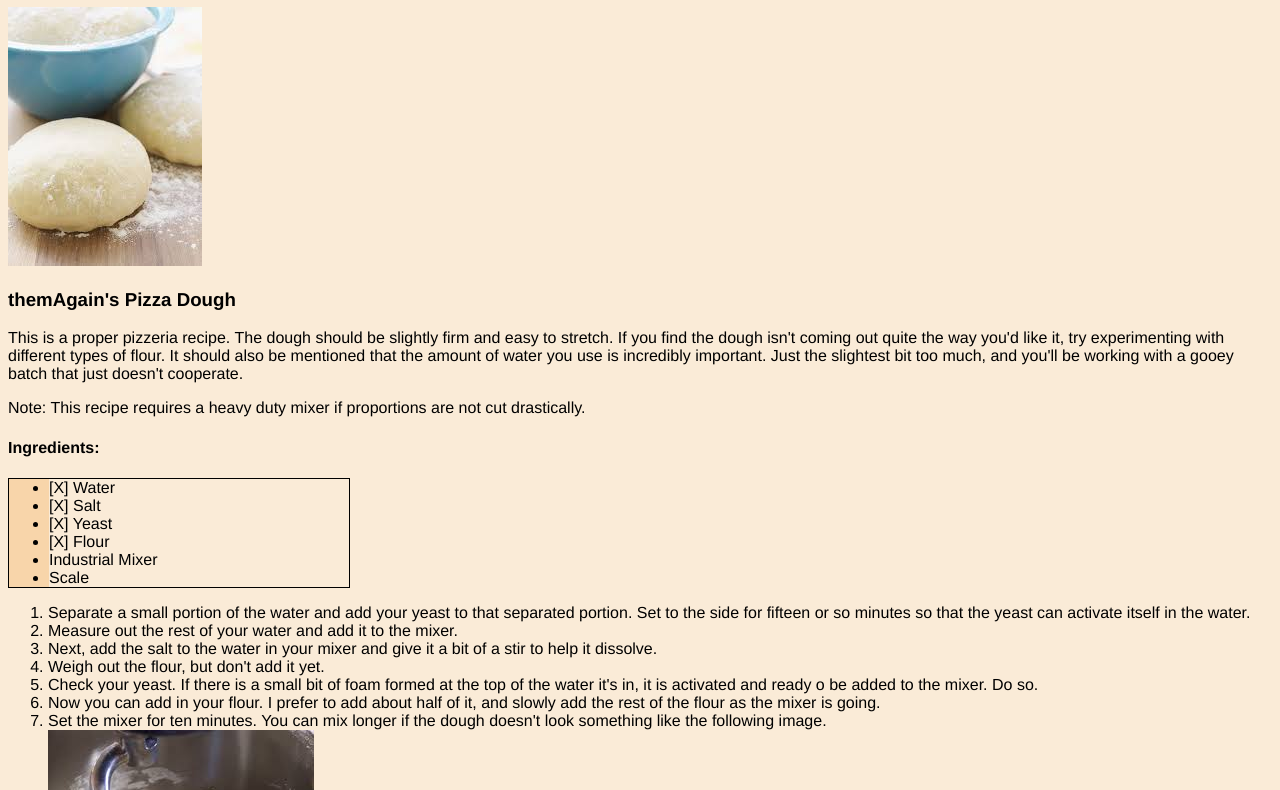
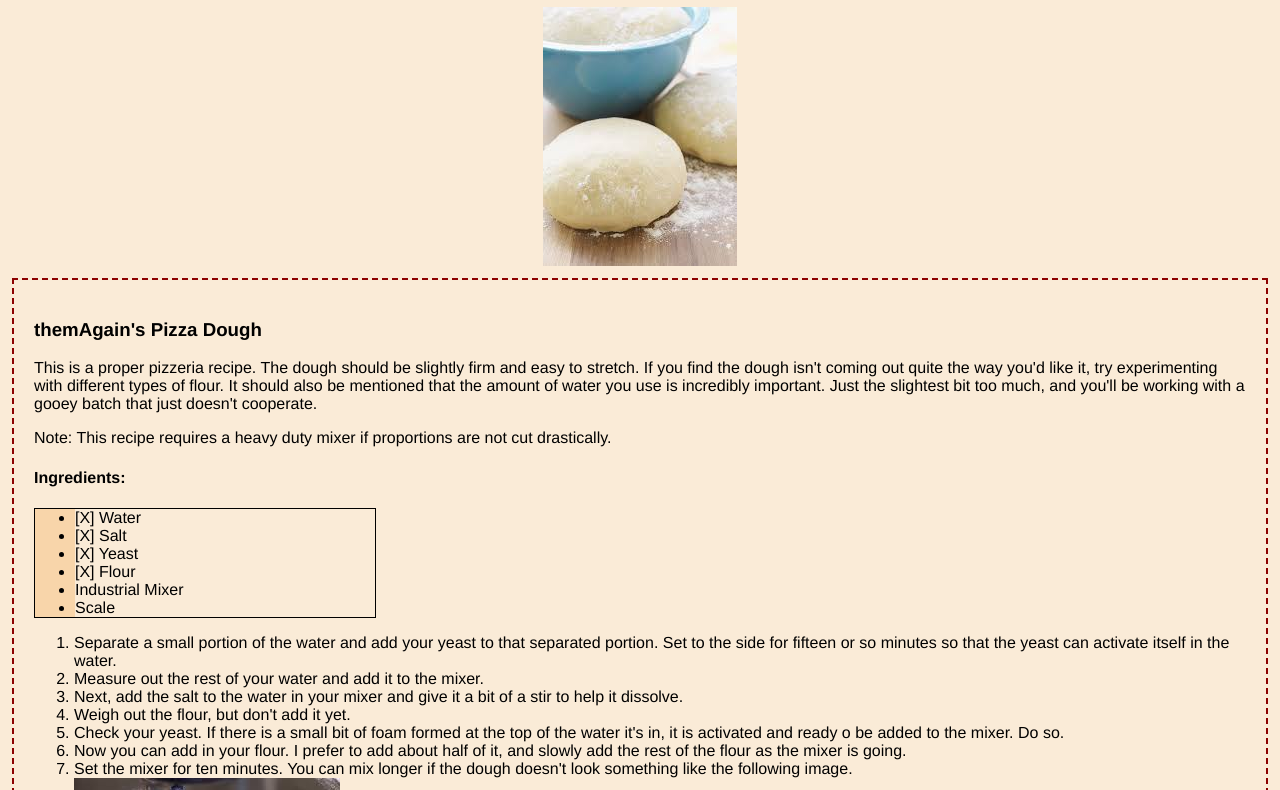
Before and after one commit to themAgain/odin-recipes, a plain HTML site: page recipes/pizza-dough.html in a window 1280 px wide. Shown: the part 103-893 px from the top of the page. Drawn offline with Linux system fonts and the light colour scheme.

Commit message:
add divs. Adjust box sizing

```diff
--- a/recipes/pizza-dough.html
+++ b/recipes/pizza-dough.html
@@ -6,9 +6,12 @@
   <title>Pizza Dough</title>
 </head>
 <body>
-  <a href="../index.html" class="home">Home Page</a>
-  <h1>Pizza Dough</h1>
-    <img src="../img/pizza-dough.jpeg" alt="balls of pizza dough and a blue bowl">
+  <div class="head">
+    <a href="../index.html" class="home">Home Page</a>
+    <h1>Pizza Dough</h1>
+      <img src="../img/pizza-dough.jpeg" alt="balls of pizza dough and a blue bowl">
+  </div>
+  <div class="recipe">
     <h3>themAgain's Pizza Dough</h3>
     <p>This is a proper pizzeria recipe. The dough should be slightly firm and easy to stretch. If you find the dough isn't coming out quite the way you'd like it, try experimenting with different types of flour. It should also be mentioned that the amount of water you use is incredibly important. Just the slightest bit too much, and you'll be working with a gooey batch that just doesn't cooperate.</p>
     <p>Note: This recipe requires a heavy duty mixer if proportions are not cut drastically.</p>
@@ -34,5 +37,6 @@
       <li>Let set in a cool refrigerator overnight.</li>
       <li>When the dough has finished setting, you can cut and weigh it into individual portions to be used for pizzas. Keep it refrigerated until then.</li>
     </ol>
+  </div>
 </body>
 </html>
--- a/styles.css
+++ b/styles.css
@@ -8,9 +8,22 @@ ul {
   width: 300px;
   background-color: rgb(248, 213, 170);
 }
+
 a {
   text-decoration: none;
 }
+
 a.home {
   font-size: larger;
 }
+
+div.head{
+  text-align: center;
+  margin: 8px;
+}
+
+div.recipe {
+  border: 2px dashed darkred;
+  padding: 20px;
+  margin: 0 4px;
+}
```
Also changed, not shown: recipes/coffee-cup.html (+4 -0 lines), recipes/yogurt-bowl.html (+4 -0 lines).
